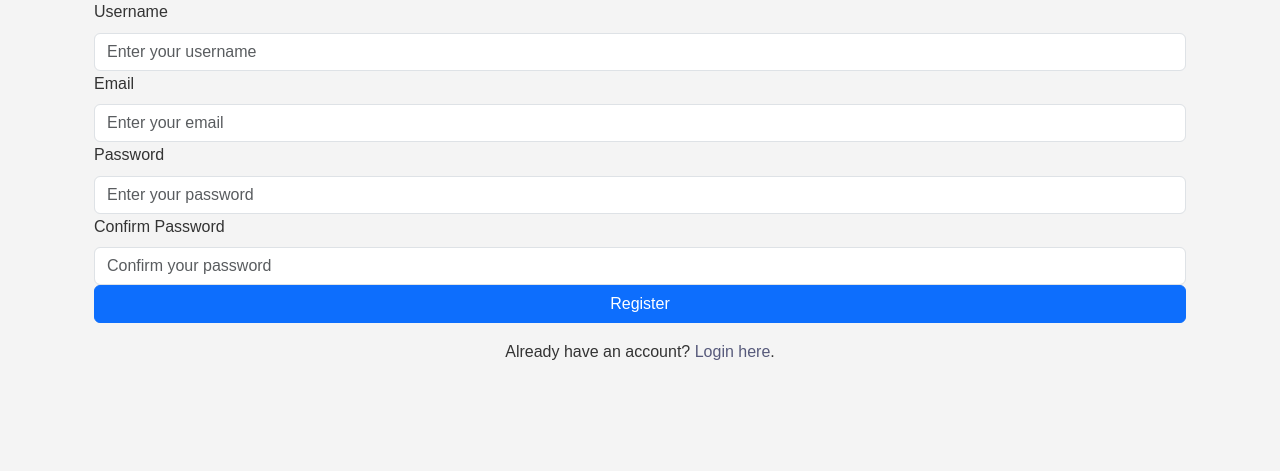
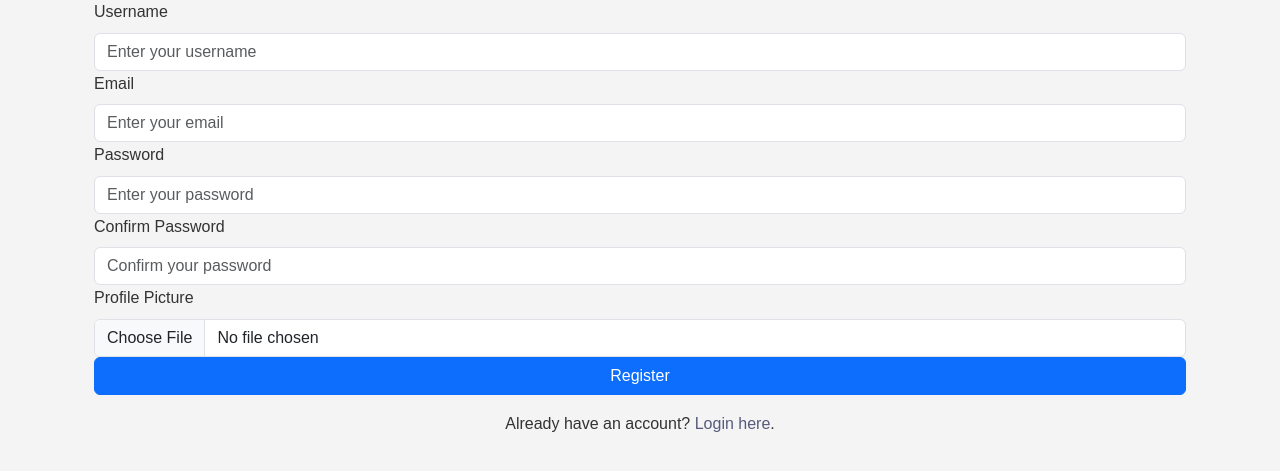
Before and after one commit to ofreg/flask-app-lab, a Flask app: page /users/register in a window 1280 px wide. Shown: the part 139-610 px from the top of the page. Run offline with Flask 3, Linux system fonts and the light colour scheme; some libraries are stand-ins or nearby versions.

Commit message:
image add

```diff
--- a/app/templates/base.html
+++ b/app/templates/base.html
@@ -13,7 +13,7 @@
 
     <nav class="navbar navbar-expand-lg navbar-light bg-light">
         <div class="container-fluid">
-            <a class="navbar-brand" href="{{ url_for('home_page') }}">FlaskApp</a>
+            <a class="navbar-brand" href="{{ url_for('home') }}">FlaskApp</a>
 
             <button class="navbar-toggler" type="button" data-bs-toggle="collapse" data-bs-target="#navbarNav" aria-controls="navbarNav" aria-expanded="false" aria-label="Toggle navigation">
                 <span class="navbar-toggler-icon"></span>
@@ -22,7 +22,7 @@
                 <ul class="navbar-nav">
 
                     <li class="nav-item">
-                        <a class="nav-link" href="{{ url_for('resume_page') }}">Резюме</a>
+                        <a class="nav-link" href="{{ url_for('resume') }}">Резюме</a>
                     </li>
                     {% if current_user.is_authenticated %}
                         <li class="nav-item">
--- a/app/users/forms.py
+++ b/app/users/forms.py
@@ -2,13 +2,16 @@ from flask_wtf import FlaskForm
 from wtforms import StringField, PasswordField, SubmitField, BooleanField
 from wtforms.validators import DataRequired, Length, Email, EqualTo, Regexp, ValidationError
 from app.users.models import User
-
+from flask_wtf.file import FileField, FileAllowed
 class RegistrationForm(FlaskForm):
     username = StringField('Username', validators=[DataRequired(),Length(min=4,max=14),Regexp(r'^[a-zA-Z0-9_.-]+$', message="Недопустимі символи в username.")])
     email = StringField ('Email',validators=[DataRequired(),Email()])
     password = PasswordField('Password',validators=[DataRequired(), Length(min=6, message="Пароль має бути щонайменше 6 символів.")])
-    confirm_password = PasswordField('Confirm Password',validators=[DataRequired(), EqualTo('password', message="Паролі мають співпадати.")]
-    )
+    confirm_password = PasswordField('Confirm Password',validators=[DataRequired(), EqualTo('password', message="Паролі мають співпадати.")])
+    profile_picture = FileField('Profile Picture', validators=[
+        FileAllowed(['jpg', 'png'], 'Images only!')
+    ])
+
 
     submit = SubmitField('Sign up')
 
--- a/app/users/templates/users/account.html
+++ b/app/users/templates/users/account.html
@@ -4,6 +4,7 @@
 
 {% block content %}
     <h1>Ваш профіль</h1>
-    <p><strong>Ім'я користувача:</strong> {{ username }}</p>
-    <p><strong>Email:</strong> {{ email }}</p>
+    <img src="{{ url_for('static', filename='profile_pics/' + (current_user.image_file or 'logo.jpg')) }}" alt="Фото профілю" width="150" height="150">
+    <p><strong>Ім'я користувача:</strong> {{ current_user.username }}</p>
+    <p><strong>Email:</strong> {{ current_user.email }}</p>
 {% endblock %}
--- a/app/users/templates/users/register.html
+++ b/app/users/templates/users/register.html
@@ -7,7 +7,7 @@ Register
 {% block content %}
 <div class="container mt-4">
     <h1 class="text-center">Register</h1>
-    <form method="POST" action="">
+    <form method="POST" action="" enctype="multipart/form-data">
         {{ form.hidden_tag() }}
 
         <div class="form-group">
@@ -50,6 +50,17 @@ Register
             {% endif %}
         </div>
 
+        <!-- Поле для завантаження фото профілю -->
+        <div class="form-group">
+            {{ form.profile_picture.label(class="form-label") }}
+            {{ form.profile_picture(class="form-control") }}
+            {% if form.profile_picture.errors %}
+                <div class="text-danger">
+                    {{ form.profile_picture.errors[0] }}
+                </div>
+            {% endif %}
+        </div>
+
         <button type="submit" class="btn btn-primary w-100">Register</button>
     </form>
 
--- a/app/users/views.py
+++ b/app/users/views.py
@@ -1,5 +1,5 @@
 from . import users_bp
-from flask import render_template, abort, request, url_for,redirect, make_response, session,current_app
+from flask import render_template, abort, request, url_for,redirect, make_response, session, current_app
 from datetime import datetime, timedelta
 from flask import flash, Flask
 from app import bcrypt
@@ -39,7 +39,9 @@ def get_profile():
 
 from app.users.models import User
 from app import db
-
+@current_app.route('/users')
+def account():
+    return render_template('account.html', username=current_user.username, email=current_user.email)
 
 @users_bp.route("/login", methods=['GET', 'POST'])
 def login():
@@ -145,19 +147,45 @@ def set_color_scheme():
 
 
 
-
-@users_bp.route("/register",methods=['GET','POST'])
+@users_bp.route("/register", methods=['GET', 'POST'])
 def register():
     from app.users.models import User
     form = RegistrationForm()
+
     if form.validate_on_submit():
-        username= form.username.data
-        email=form.email.data
-        password=form.password.data
+        username = form.username.data
+        email = form.email.data
+        password = form.password.data
         hashed_password = bcrypt.generate_password_hash(password).decode('utf-8')
-        new_user = User(username=username, email=email, password=hashed_password)
+
+        # Обробка фото профілю
+        if form.profile_picture.data:
+            picture_file = save_picture(form.profile_picture.data)  # Зберігаємо фото
+        else:
+            picture_file = 'default.jpg'  # Якщо немає фото, використовуємо дефолтне
+
+        # Створення нового користувача
+        new_user = User(username=username, email=email, password=hashed_password, image_file=picture_file)  # Використовуємо image_file
         db.session.add(new_user)
         db.session.commit()
-        flash('Account created for {form.username.data}!',category='succes')
+
+        flash(f'Account created for {form.username.data}!', category='success')
         return redirect(url_for('users.login'))
-    return render_template('register.html',form=form, title='Register')
+
+    return render_template('register.html', form=form, title='Register')
+
+import os
+import secrets
+from werkzeug.utils import secure_filename
+
+def save_picture(form_picture):
+    # Генерація унікального імені для фото
+    random_hex = secrets.token_hex(8)
+    _, f_ext = os.path.splitext(form_picture.filename)
+    picture_fn = random_hex + f_ext
+    picture_path = os.path.join(current_app.root_path, 'static/profile_pics', picture_fn)
+
+    # Збереження фото
+    form_picture.save(picture_path)
+
+    return picture_fn
--- a/app/views.py
+++ b/app/views.py
@@ -7,11 +7,11 @@ from flask_login import current_user
 def main():
     return render_template("base.html")
 
-@current_app.route('/home', endpoint='home_page')
+@current_app.route('/home')
 def home():
     agent = request.user_agent
     return render_template("home.html", agent=agent)
 
-@current_app.route('/resume', endpoint='resume_page')
+@current_app.route('/resume')
 def resume():
     return render_template("resume.html")
```
Also changed, not shown: app/users/models.py (+23 -6 lines), app/static/profile_pics/e1477b92aad26261.jpg (added), app/static/profile_pics/logo.jpg (added), instance/data.sqlite.
